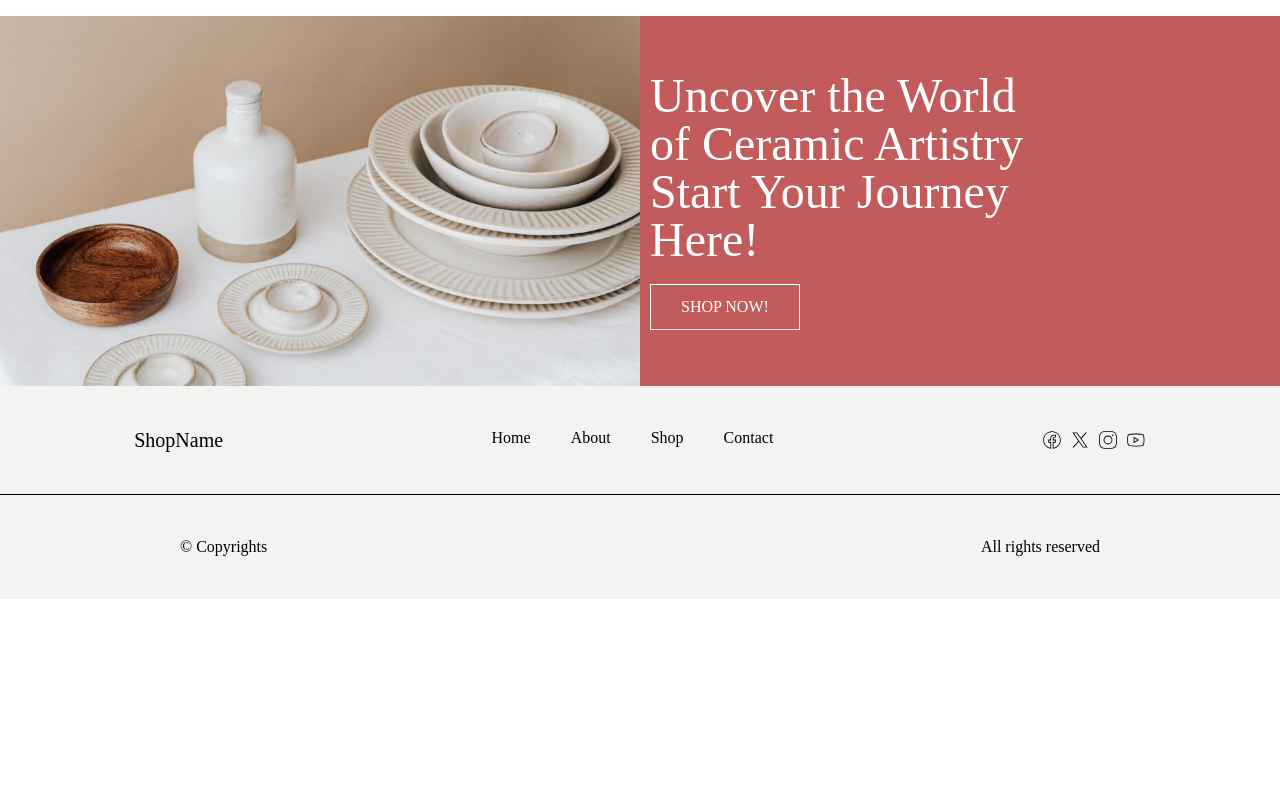
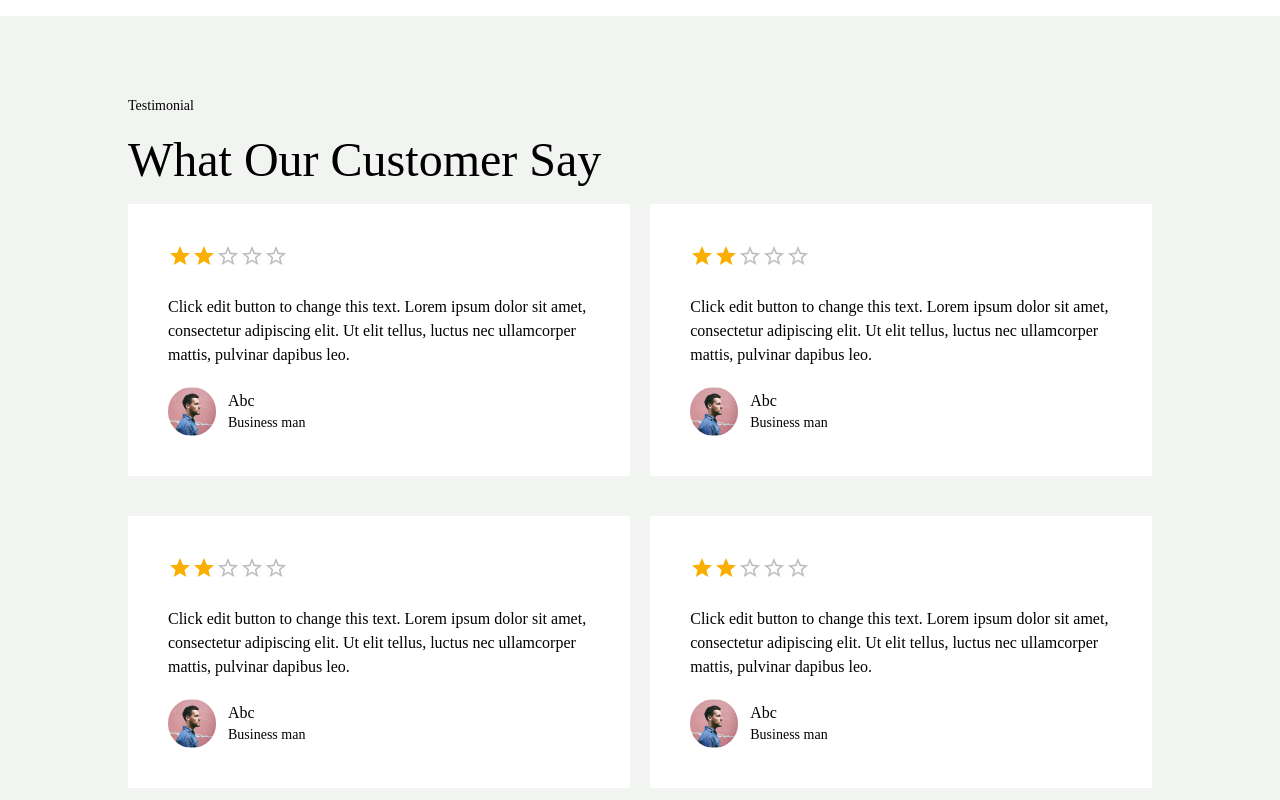
Before and after one commit to Vinzecta/Web-Project, a React (Vite) app: page / in a window 1280 px wide. Shown: the part 5280-6080 px from the top of the page. Before the commit the page ends 5879 px from the top, so only its background shows below. Built offline with nearby package versions, Linux system fonts and the light colour scheme.

Commit message:
Finish homepage styling

```diff
--- a/src/Components/Homepage/Homepage.jsx
+++ b/src/Components/Homepage/Homepage.jsx
@@ -26,7 +26,7 @@ function Homepage() {
             <Category/>
             <Popular sub_title="MOST POPULAR" title="Discover the Latest Additions at Your Top Choice Flower Shop"/>
             <Popular sub_title="TRENDING NOW" title="Minimalist Ceramic Designs" />
-            {/* <Review/> */}
+            <Review/>
             <Hero/>
             <Footer/>
         </>
--- /dev/null
+++ b/src/Components/Homepage/Review.css
@@ -0,0 +1,29 @@
+@media screen and (max-width: 600px) {
+    #testimonial {
+        font-size: 12px;
+    }
+
+    #review-title {
+        font-size: 30px;
+    }
+
+    .custom-rating {
+        font-size: 20px;
+    }
+
+    .review {
+        font-size: 15px;
+    }
+
+    .username {
+        font-size: 14px;
+    }
+
+    .role {
+        font-size: 12px;
+    }
+
+    .review-container {
+        width: 100%;
+    }
+}
--- a/src/Components/Homepage/Review.jsx
+++ b/src/Components/Homepage/Review.jsx
@@ -1,57 +1,60 @@
 import Rates from "../Rates";
 import Avatar from "../../assets/avatar.jpg"
+import "./Review.css"
 
 function Review() {
     return (
-        <section>
-            <p>Testimonial</p>
-            <h2>What Our Customer Say</h2>
+        <section className="bg-[#F1F4F1] py-20">
+            <div className="w-[80%] mx-auto flex flex-col gap-5">
+                <p className="text-sm" id="testimonial">Testimonial</p>
+                <h2 className="text-5xl" id="review-title">What Our Customer Say</h2>
 
-            <div>
-                <div>
+                <div className="flex flex-wrap justify-between">
+                    <div className="w-[49%] mb-10 bg-white p-10 flex flex-col gap-5 review-container">
                         <Rates/>
-                    <p>Click edit button to change this text. Lorem ipsum dolor sit amet, consectetur adipiscing elit. Ut elit tellus, luctus nec ullamcorper mattis, pulvinar dapibus leo.</p>
-                    <div>
-                        <img src={Avatar} alt="Avatar"/>
-                        <div>
-                            <p>Abc</p>
-                            <p>Business man</p>
+                        <p className="text-base review">Click edit button to change this text. Lorem ipsum dolor sit amet, consectetur adipiscing elit. Ut elit tellus, luctus nec ullamcorper mattis, pulvinar dapibus leo.</p>
+                        <div className="flex gap-3">
+                            <img src={Avatar} alt="Avatar" className="rounded-full"/>
+                            <div className="my-auto">
+                                <p className="text-base username">Abc</p>
+                                <p className="text-sm role">Business man</p>
                             </div>
                         </div>
                     </div>
 
-                <div>
+                    <div className="w-[49%] mb-10 bg-white p-10 flex flex-col gap-5 review-container">
                         <Rates/>
-                    <p>Click edit button to change this text. Lorem ipsum dolor sit amet, consectetur adipiscing elit. Ut elit tellus, luctus nec ullamcorper mattis, pulvinar dapibus leo.</p>
-                    <div>
-                        <img src={Avatar} alt="Avatar"/>
-                        <div>
-                            <p>Abc</p>
-                            <p>Business man</p>
+                        <p className="text-base review">Click edit button to change this text. Lorem ipsum dolor sit amet, consectetur adipiscing elit. Ut elit tellus, luctus nec ullamcorper mattis, pulvinar dapibus leo.</p>
+                        <div className="flex gap-3">
+                            <img src={Avatar} alt="Avatar" className="rounded-full"/>
+                            <div className="my-auto">
+                                <p className="text-base username">Abc</p>
+                                <p className="text-sm role">Business man</p>
                             </div>
                         </div>
                     </div>
 
-                <div>
+                    <div className="w-[49%] mb-10 bg-white p-10 flex flex-col gap-5 review-container">
                         <Rates/>
-                    <p>Click edit button to change this text. Lorem ipsum dolor sit amet, consectetur adipiscing elit. Ut elit tellus, luctus nec ullamcorper mattis, pulvinar dapibus leo.</p>
-                    <div>
-                        <img src={Avatar} alt="Avatar"/>
-                        <div>
-                            <p>Abc</p>
-                            <p>Business man</p>
+                        <p className="text-base review">Click edit button to change this text. Lorem ipsum dolor sit amet, consectetur adipiscing elit. Ut elit tellus, luctus nec ullamcorper mattis, pulvinar dapibus leo.</p>
+                        <div className="flex gap-3">
+                            <img src={Avatar} alt="Avatar" className="rounded-full"/>
+                            <div className="my-auto">
+                                <p className="text-base username">Abc</p>
+                                <p className="text-sm role">Business man</p>
                             </div>
                         </div>
                     </div>
 
-                <div>
+                    <div className="w-[49%] mb-10 bg-white p-10 flex flex-col gap-5 review-container">
                         <Rates/>
-                    <p>Click edit button to change this text. Lorem ipsum dolor sit amet, consectetur adipiscing elit. Ut elit tellus, luctus nec ullamcorper mattis, pulvinar dapibus leo.</p>
-                    <div>
-                        <img src={Avatar} alt="Avatar"/>
-                        <div>
-                            <p>Abc</p>
-                            <p>Business man</p>
+                        <p className="text-base review">Click edit button to change this text. Lorem ipsum dolor sit amet, consectetur adipiscing elit. Ut elit tellus, luctus nec ullamcorper mattis, pulvinar dapibus leo.</p>
+                        <div className="flex gap-3">
+                            <img src={Avatar} alt="Avatar" className="rounded-full"/>
+                            <div className="my-auto">
+                                <p className="text-base username">Abc</p>
+                                <p className="text-sm role">Business man</p>
+                            </div>
                         </div>
                     </div>
                 </div>
```
Lines whose indentation alone changed are shown as unchanged.
